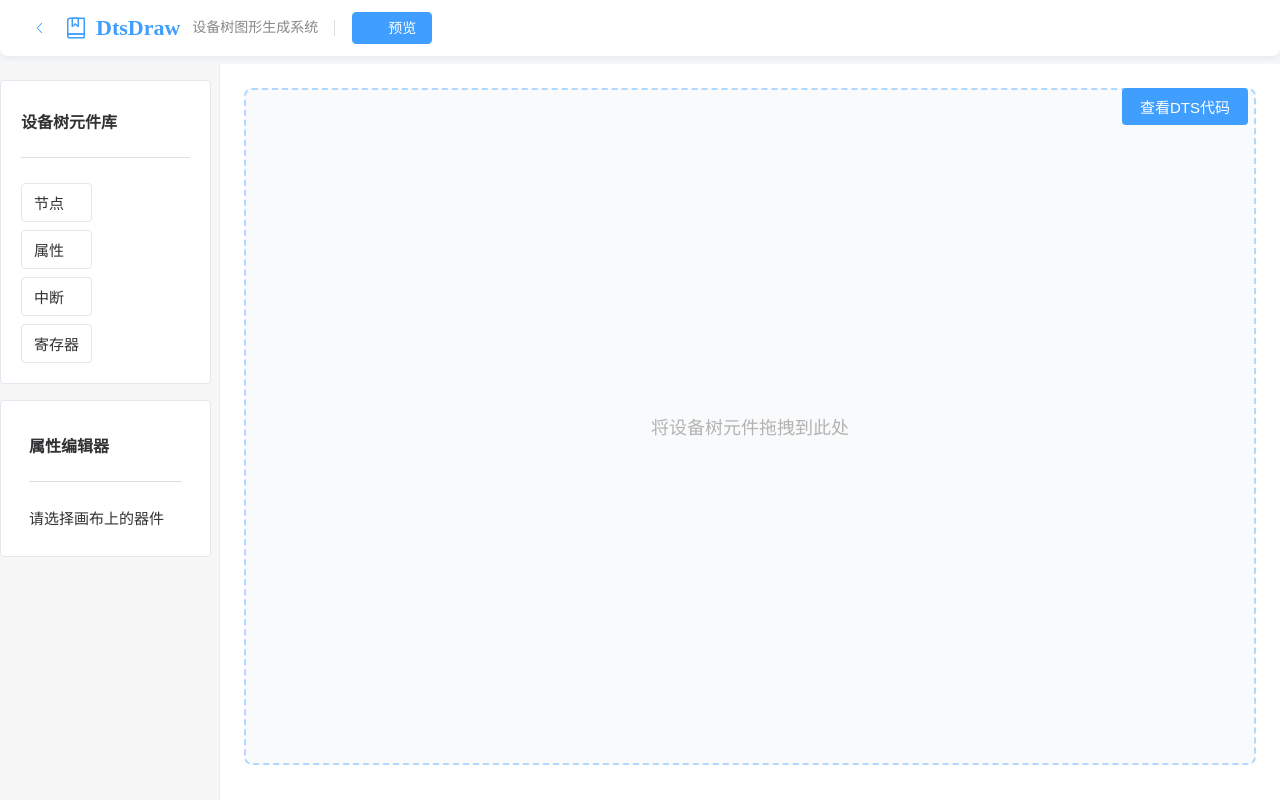
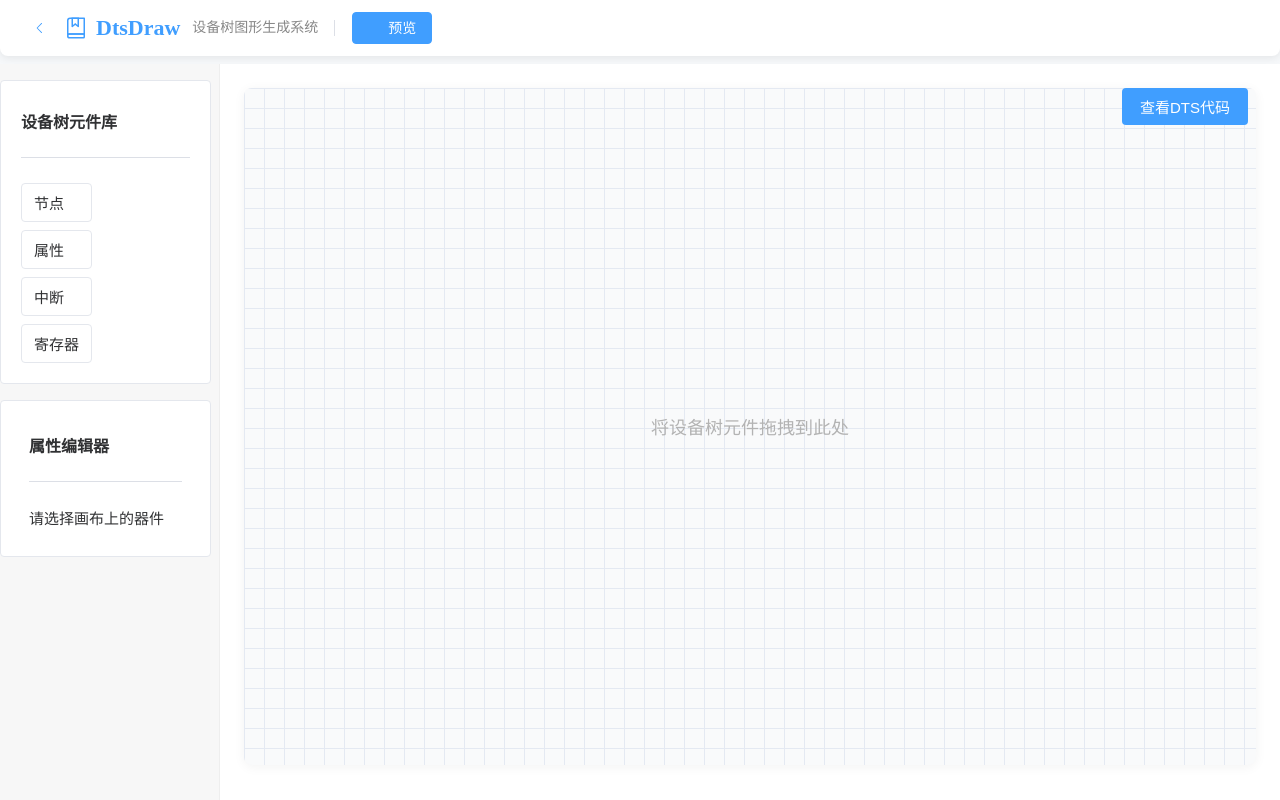
Before and after one commit to Elevick/DtsEdit, a Vue app: page /edit in a window 1280 px wide. Built offline with nearby package versions, Linux system fonts and the light colour scheme.

Commit message:
支持画布拖拽

```diff
--- a/src/components/DeviceTreeCanvas.vue
+++ b/src/components/DeviceTreeCanvas.vue
@@ -1,7 +1,8 @@
 <template>
-  <el-card class="canvas-area" shadow="never"
+  <el-card class="canvas-area" :class="{ 'canvas-grabbing': isDraggingCanvas }" shadow="never"
     @dragover.prevent
     @drop="onDrop"
+    @mousedown.self="onCanvasMouseDown"
   >
     <svg class="connections-layer">
       <path v-for="connection in connections" :key="connection.id"
@@ -168,7 +169,7 @@ function onDrop(e: DragEvent) {
   }
 }
 
-// 拖动逻辑
+// 节点拖动逻辑
 let draggingIdx: number | null = null
 let offsetX = 0, offsetY = 0
 
@@ -178,6 +179,22 @@ function onNodeMouseDown(idx: number, e: MouseEvent) {
   offsetY = e.offsetY
   window.addEventListener('mousemove', onMouseMove)
   window.addEventListener('mouseup', onMouseUp)
+}
+
+// 画布拖动逻辑
+let isDraggingCanvas = false
+let lastMouseX = 0
+let lastMouseY = 0
+let canvasOffsetX = 0
+let canvasOffsetY = 0
+
+function onCanvasMouseDown(e: MouseEvent) {
+  // 点击画布背景时触发拖拽
+  isDraggingCanvas = true
+  lastMouseX = e.clientX
+  lastMouseY = e.clientY
+  window.addEventListener('mousemove', onCanvasMouseMove)
+  window.addEventListener('mouseup', onCanvasMouseUp)
 }
 
 // 开始从输出点创建连接
@@ -364,11 +381,39 @@ function onMouseUp() {
   window.removeEventListener('mousemove', onMouseMove)
   window.removeEventListener('mouseup', onMouseUp)
 }
+
+function onCanvasMouseMove(e: MouseEvent) {
+  if (isDraggingCanvas) {
+    const deltaX = e.clientX - lastMouseX
+    const deltaY = e.clientY - lastMouseY
+    lastMouseX = e.clientX
+    lastMouseY = e.clientY
+
+    // 移动所有节点
+    nodes.value.forEach(node => {
+      node.x += deltaX
+      node.y += deltaY
+    })
+
+    // 更新连接线
+    updateConnections()
+  }
+}
+
+function onCanvasMouseUp() {
+  isDraggingCanvas = false
+  document.body.style.cursor = 'auto'
+  window.removeEventListener('mousemove', onCanvasMouseMove)
+  window.removeEventListener('mouseup', onCanvasMouseUp)
+}
+
 onBeforeUnmount(() => {
   window.removeEventListener('mousemove', onMouseMove)
   window.removeEventListener('mouseup', onMouseUp)
   window.removeEventListener('mousemove', onConnectionMove)
   window.removeEventListener('mouseup', onConnectionEnd)
+  window.removeEventListener('mousemove', onCanvasMouseMove)
+  window.removeEventListener('mouseup', onCanvasMouseUp)
 })
 
 const emit = defineEmits(['selectNode', 'nodesChange', 'connectionsChange'])
@@ -392,12 +437,16 @@ watch(connections, (newConnections) => {
   width: 100%;
   height: 90%;
   min-height: 600px;
-  background: #f9fafb;
-  border: 2px dashed #b3d8fd;
+  background-color: #f9fafb;
+  background-image: linear-gradient(#e4e9f2 1px, transparent 1px), linear-gradient(90deg, #e4e9f2 1px, transparent 1px);
+  background-size: 20px 20px;
+  border: none;
   border-radius: 8px;
   display: flex;
   align-items: center;
   justify-content: center;
+  cursor: grab;
+  box-shadow: 0 2px 12px 0 rgba(0, 0, 0, 0.05);
   box-sizing: border-box;
   position: relative;
   overflow: hidden;
@@ -507,4 +556,8 @@ watch(connections, (newConnections) => {
 .output-point:hover {
   transform: scale(1.2);
 }
+
+.canvas-grabbing {
+  cursor: grabbing !important;
+}
 </style>
```
